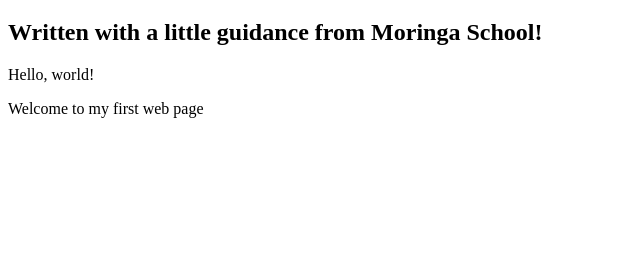
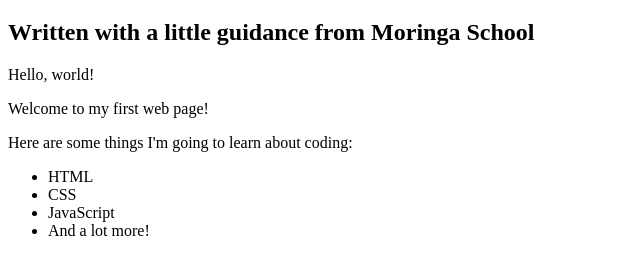
Before and after one commit to Powelljep/my-first-webpage, a plain HTML site: page my-first-webpage.html in a window 1280 px wide. Shown: the part 61-336 px from the top of the page, without its empty margins (0-640 px from the left). Drawn offline with Linux system fonts and the light colour scheme.

Commit message:
add list elements

```diff
--- a/my-first-webpage.html
+++ b/my-first-webpage.html
@@ -5,8 +5,16 @@
     </head>
     <bod>
         <h1>My First webpage!</h1>
-        <h2>Written with a little guidance from Moringa School!</h2>
+        <h2>Written with a little guidance from Moringa School</h2>
         <p>Hello, world!</p>
-        <p>Welcome to my first web page</p>
+        <p>Welcome to my first web page!</p>
+
+        <p>Here are  some things I'm going to learn about coding:</p>
+        <ul>
+            <li>HTML</li>
+            <li>CSS</li>
+            <li>JavaScript</li>
+            <li>And a lot more!</li>
+        </ul>
     </bod>
 </html>
```
